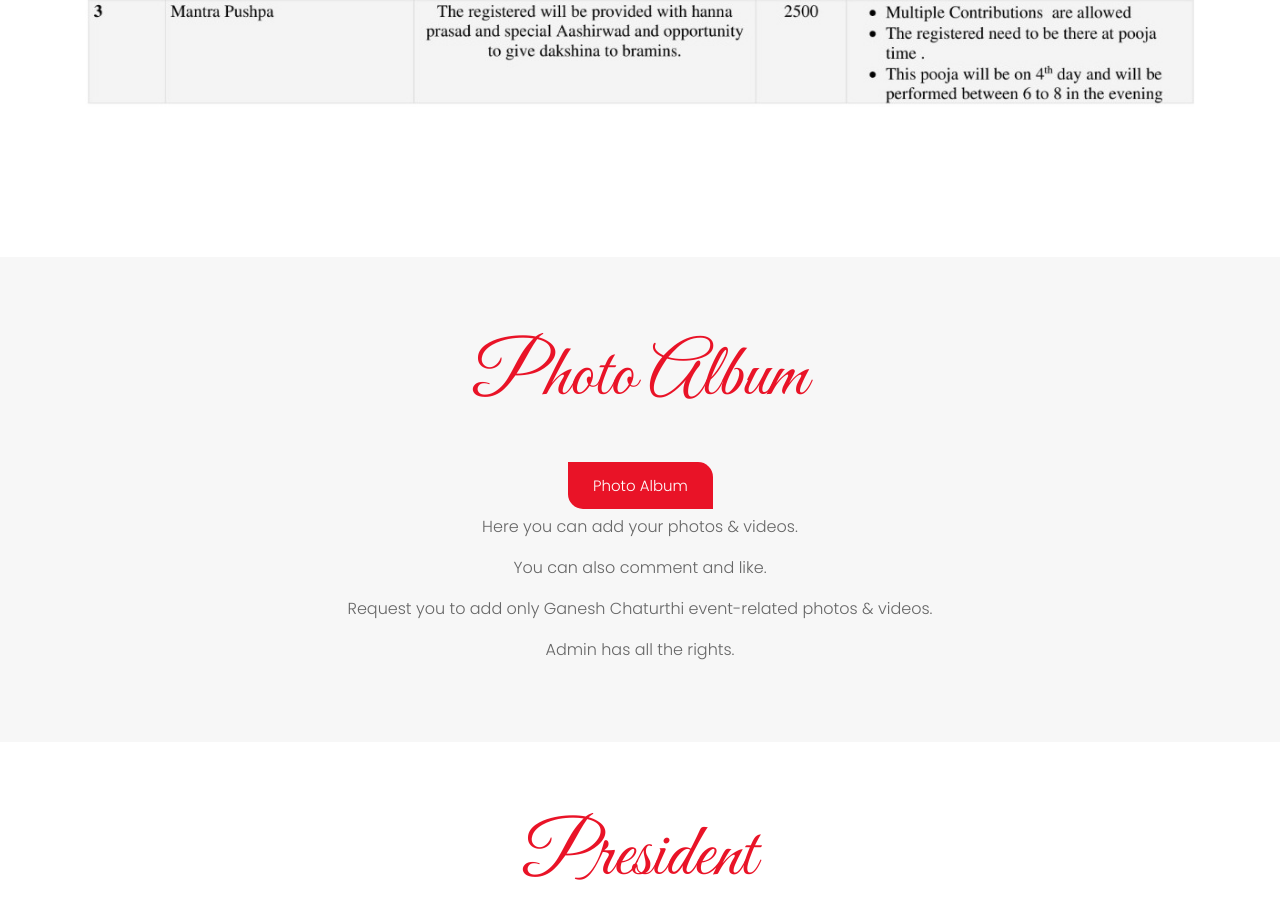
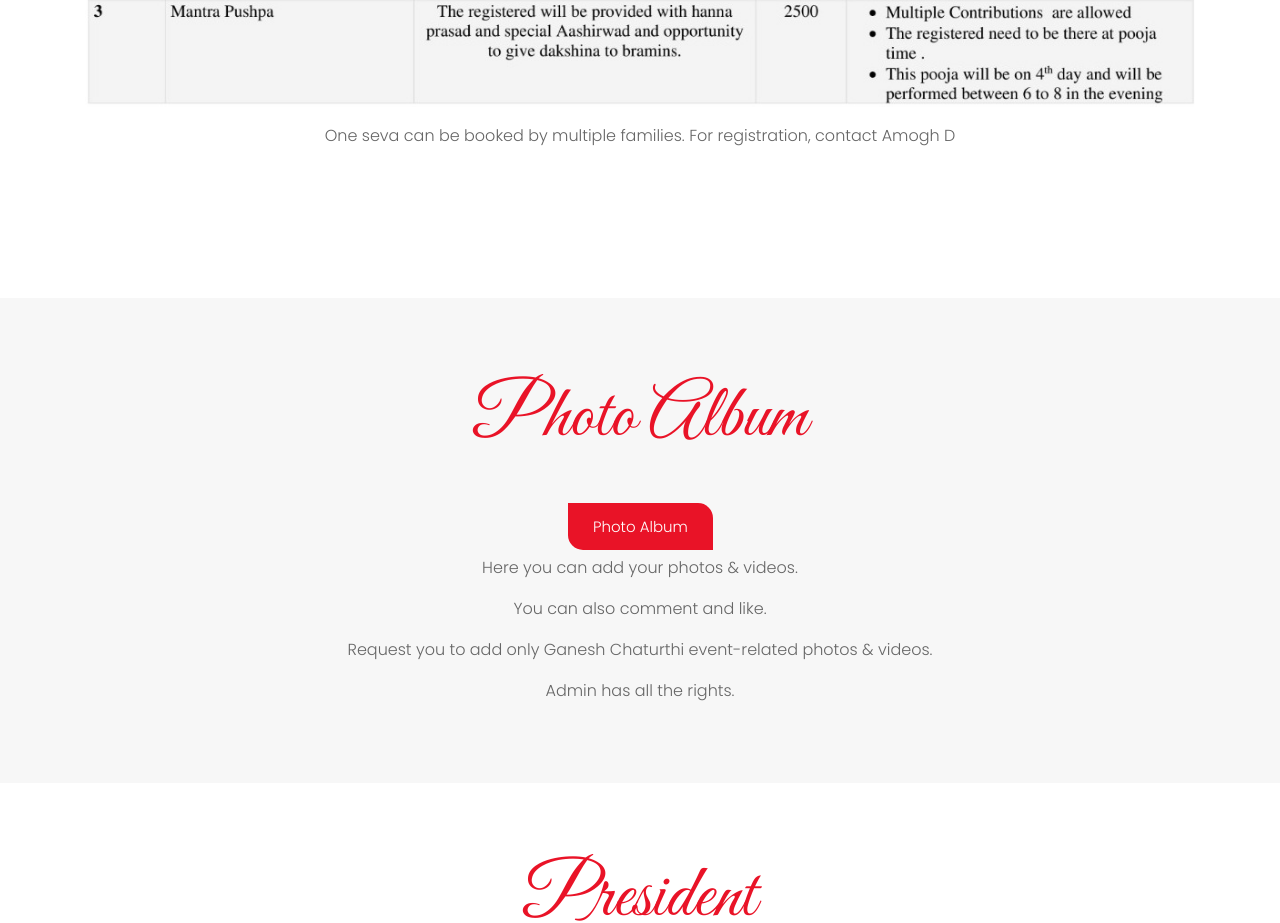
Before and after one commit to abhipython/ganapatifestival, a plain HTML site: page index.html in a window 1280 px wide. Shown: the part 3445-4368 px from the top of the page. Drawn offline with nearby package versions, Linux system fonts and the light colour scheme; animation ran at ten frames a second.

Commit message:
Update index.html

```diff
--- a/index.html
+++ b/index.html
@@ -227,6 +227,7 @@
 			</div>
 				  <div class="text_align_center about-main-info">
 					<div class="my-3"><img class="img-fluid" src="images/seva.jpeg" data-aos="fade-down-right" data-aos-delay="200" data-aos-duration=10000/></div>
+					<p>One seva can be booked by multiple families. For registration, contact Amogh D</p>
 				  </div>
 			  </div>
 			</div>
```
